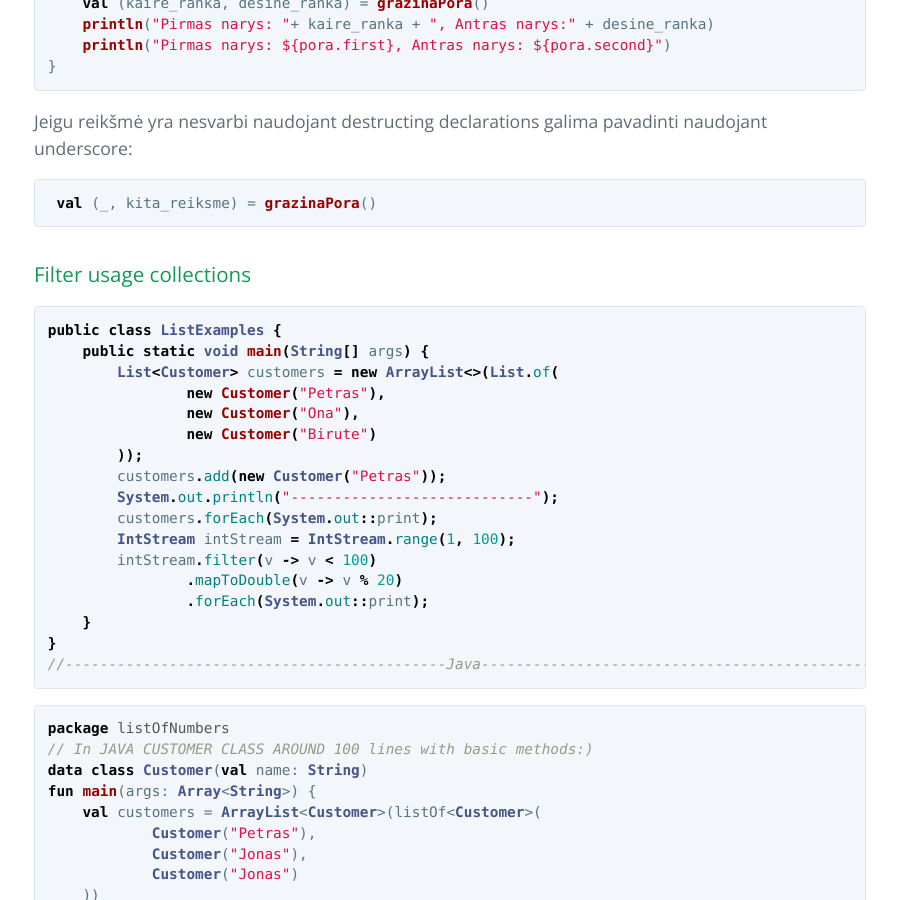
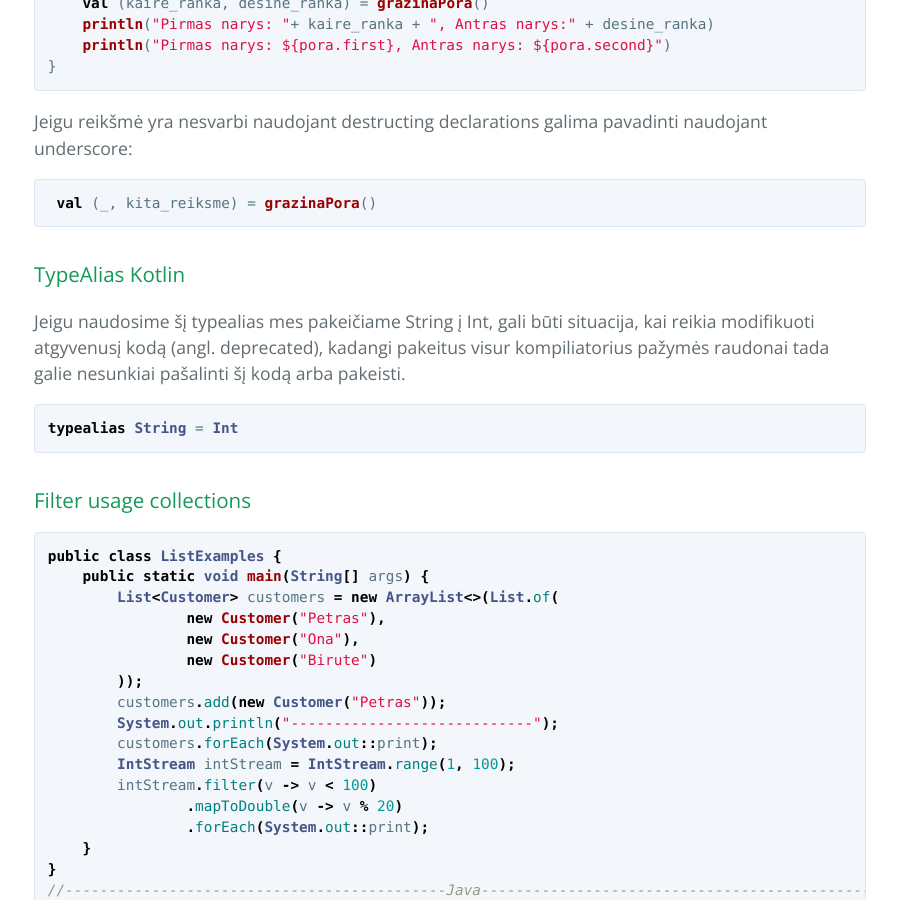
Before and after one commit to eif-courses/Java-Lecture-Notes, a Jekyll site: the page built from _posts/2017-10-29-overloading-kotlin-vs-java.md, in a window 1280 px wide and 900 px high, scrolled down 3721 px. Shown: the whole window, without its empty margins (190-1087 px from the left). Built offline with Jekyll 4.4.1, drawn with Linux system fonts in a browser that asks for light colours.

Commit message:
Update 2017-10-29-overloading-kotlin-vs-java.md

````diff
--- a/_posts/2017-10-29-overloading-kotlin-vs-java.md
+++ b/_posts/2017-10-29-overloading-kotlin-vs-java.md
@@ -151,7 +151,11 @@ Jeigu reikšmė yra nesvarbi naudojant destructing declarations galima pavadinti
 ```kotlin
  val (_, kita_reiksme) = grazinaPora()
  ```
-
+### TypeAlias Kotlin
+Jeigu naudosime šį typealias mes pakeičiame String į Int, gali būti situacija, kai reikia modifikuoti atgyvenusį kodą (angl. deprecated), kadangi pakeitus visur kompiliatorius pažymės raudonai tada galie nesunkiai pašalinti šį kodą arba pakeisti.
+```kotlin
+typealias String = Int
+```
 ### Filter usage collections
 
 
````
